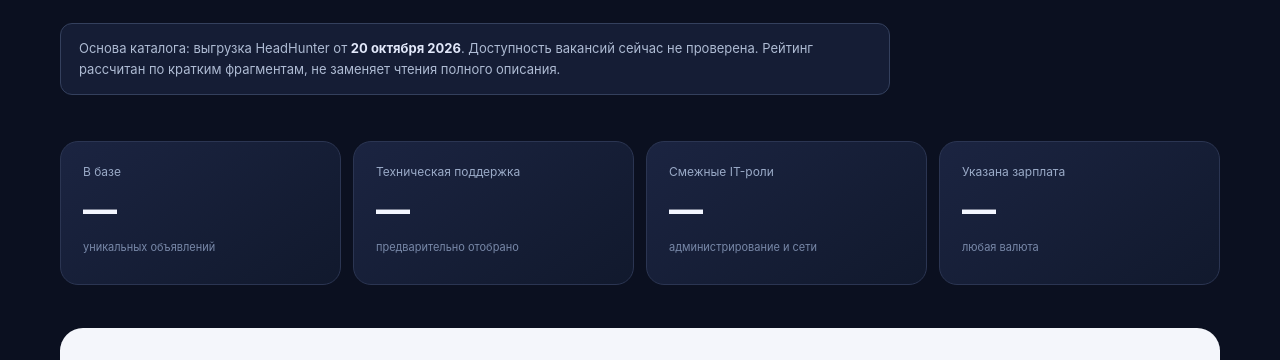
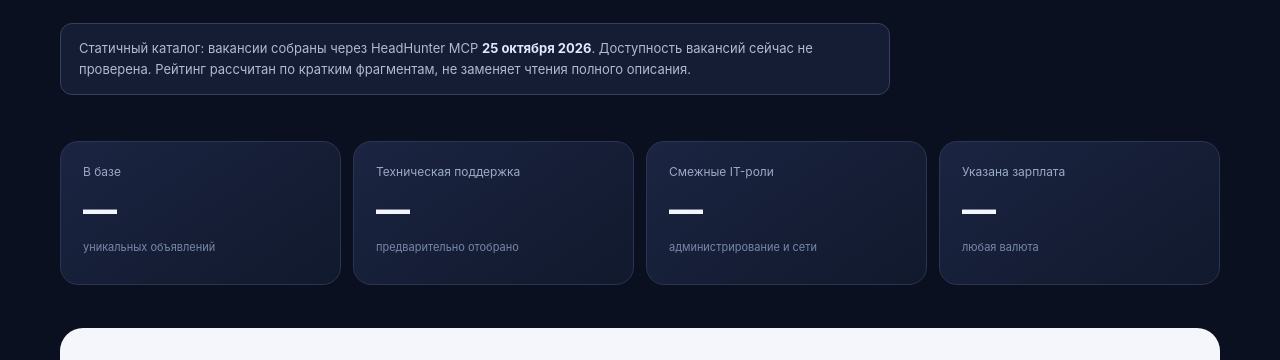
Before and after one commit to Toligrim/support-atlas, a website: page tech-radar/index.html in a window 1280 px wide. Shown: the part 413-773 px from the top of the page. Drawn offline with Linux system fonts and the light colour scheme; no server answers.

Commit message:
fix: mark latest manual HeadHunter static collection date

```diff
--- a/tech-radar/index.html
+++ b/tech-radar/index.html
@@ -9,7 +9,7 @@
 <body>
 <div class="shell">
 <header class="top"><div class="brand"><span class="brandmark">T</span><span>TECH SUPPORT <b>RADAR</b></span></div><div class="topright"><span class="statusdot"></span> Поиск технической работы · HH.ru</div></header>
-<section class="intro"><div class="eyebrow">ТЕХНИЧЕСКИЕ ВАКАНСИИ · РОССИЯ · УДАЛЁННО</div><h1>Работа, где нужно <em>решать проблемы.</em></h1><p>Поддержка Linux, серверов, сетей, VPN, приложений и инфраструктуры. От L1 до L2 и смежных технических ролей — без упора на продажи и клиентский сервис.</p><div class="source">Основа каталога: выгрузка HeadHunter от <b>20 октября 2026</b>. Доступность вакансий сейчас не проверена. Рейтинг рассчитан по кратким фрагментам, не заменяет чтения полного описания.</div></section>
+<section class="intro"><div class="eyebrow">ТЕХНИЧЕСКИЕ ВАКАНСИИ · РОССИЯ · УДАЛЁННО</div><h1>Работа, где нужно <em>решать проблемы.</em></h1><p>Поддержка Linux, серверов, сетей, VPN, приложений и инфраструктуры. От L1 до L2 и смежных технических ролей — без упора на продажи и клиентский сервис.</p><div class="source">Статичный каталог: вакансии собраны через HeadHunter MCP <b>25 октября 2026</b>. Доступность вакансий сейчас не проверена. Рейтинг рассчитан по кратким фрагментам, не заменяет чтения полного описания.</div></section>
 <section class="metrics"><article><span>В базе</span><strong id="total">—</strong><small>уникальных объявлений</small></article><article><span>Техническая поддержка</span><strong id="technical">—</strong><small>предварительно отобрано</small></article><article><span>Смежные IT-роли</span><strong id="adjacent">—</strong><small>администрирование и сети</small></article><article><span>Указана зарплата</span><strong id="salaries">—</strong><small>любая валюта</small></article></section>
 <section class="workspace"><div class="filters-header"><div><div class="eyebrow">НАВИГАЦИЯ</div><h2>Каталог вакансий</h2></div><span id="counter" class="counter">Загрузка…</span></div>
 <div class="filters"><label class="search"><span>Поиск по словам, обязанностям и навыкам</span><input id="search" placeholder="Например: Linux, VPN, SQL, NOC, API"></label><label><span>Направление</span><select id="kind"><option value="technical">Техническая поддержка</option><option value="adjacent">Смежные IT-роли</option><option value="review">Нужна проверка</option><option value="client">Клиентские / не подходят</option><option value="all">Все вакансии</option></select></label><label><span>Опыт по HH</span><select id="experience"><option value="all">Любой опыт</option><option value="noExperience">Без опыта</option><option value="between1And3">1–3 года</option><option value="between3And6">3–6 лет</option><option value="moreThan6">Более 6 лет</option></select></label><label><span>Группа поиска</span><select id="group"><option value="all">Все направления</option><option value="linux_support">Linux</option><option value="vpn">VPN</option><option value="network_support">Сети</option><option value="cloud">Cloud</option><option value="noc">NOC</option><option value="api_saas">SaaS / API</option><option value="hosting">Хостинг</option><option value="level1_level2">L1 / L2</option><option value="ticket_support">Тикеты</option></select></label></div>
```
